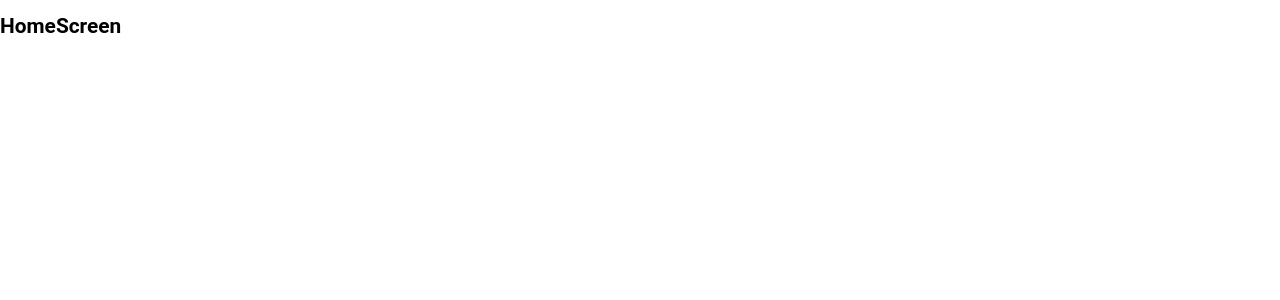
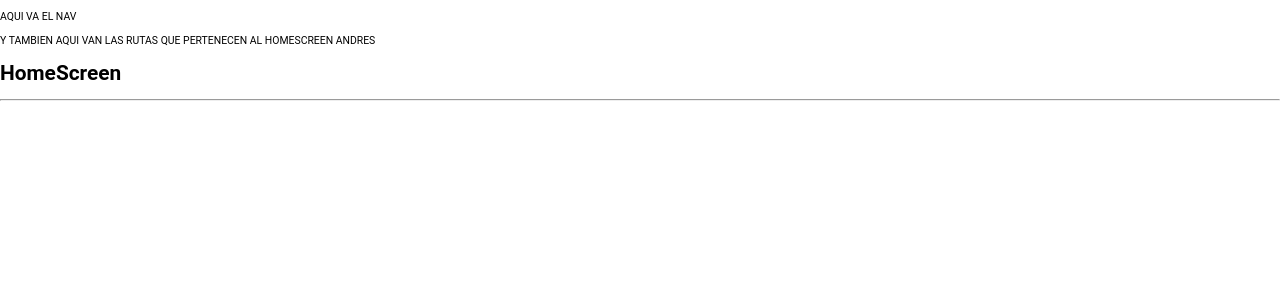
Before and after one commit to CRISSFMB/study-app, a React (Vite) app: page /homeScreen in a window 1280 px wide. Shown: the top 300 px of the page. Built offline with nearby package versions, Linux system fonts and the light colour scheme; a web font is replaced by a local one.

Commit message:
fix routes

```diff
--- a/src/StudyApp.jsx
+++ b/src/StudyApp.jsx
@@ -1,22 +1,7 @@
-import { Routes, Route } from "react-router-dom";
-import { HomeScreen } from "./home/pages/HomeScreen";
-import {
-  EnterScreen,
-  SearchScreen,
-  SelectScreen,
-  WhereToStudyScreen,
-} from "./onBoarding/pages";
+import { RoutesApp } from "./routes/RoutesApp";
 
 function StudyApp() {
-  return (
-    <Routes>
-      <Route path="/" element={<WhereToStudyScreen />} />
-      <Route path="/homeScreen" element={<HomeScreen />} />
-      <Route path="/enterScreen" element={<EnterScreen />} />
-      <Route path="/searchScreen" element={<SearchScreen />} />
-      <Route path="/selectScreen" element={<SelectScreen />} />
-    </Routes>
-  );
+  return <RoutesApp />;
 }
 
 export default StudyApp;
--- a/src/home/pages/HomeScreen.jsx
+++ b/src/home/pages/HomeScreen.jsx
@@ -1,9 +1,8 @@
-import React from "react";
-
 export const HomeScreen = () => {
   return (
     <div>
       <h1>HomeScreen</h1>
+      <hr />
     </div>
   );
 };
--- /dev/null
+++ b/src/home/routes/HomeRoutes.jsx
@@ -0,0 +1,15 @@
+import { Navigate, Route, Routes } from "react-router-dom";
+import { HomeScreen } from "../pages/HomeScreen";
+
+export const HomeRoutes = () => {
+  return (
+    <>
+      <p>AQUI VA EL NAV</p>
+      <p>Y TAMBIEN AQUI VAN LAS RUTAS QUE PERTENECEN AL HOMESCREEN ANDRES</p>
+      <Routes>
+        <Route path="homeScreen" element={<HomeScreen />} />
+        <Route path="*" element={<Navigate to="/" />} />
+      </Routes>
+    </>
+  );
+};
--- /dev/null
+++ b/src/routes/RoutesApp.jsx
@@ -0,0 +1,18 @@
+import { Routes, Route, Navigate } from "react-router-dom";
+import { HomeRoutes } from "../home/routes/HomeRoutes";
+import { EnterScreen } from "../onBoarding/pages/EnterScreen";
+import { SearchScreen } from "../onBoarding/pages/SearchScreen";
+import { SelectScreen } from "../onBoarding/pages/SelectScreen";
+import { WhereToStudyScreen } from "../onBoarding/pages/WhereToStudyScreen";
+
+export const RoutesApp = () => {
+  return (
+    <Routes>
+      <Route path="/" element={<WhereToStudyScreen />} />
+      <Route path="enterScreen" element={<EnterScreen />} />
+      <Route path="searchScreen" element={<SearchScreen />} />
+      <Route path="selectScreen" element={<SelectScreen />} />
+      <Route path="/*" element={<HomeRoutes />} />
+    </Routes>
+  );
+};
```
Also changed, not shown: 1 other file (tests, documents, lock files or other folders).
